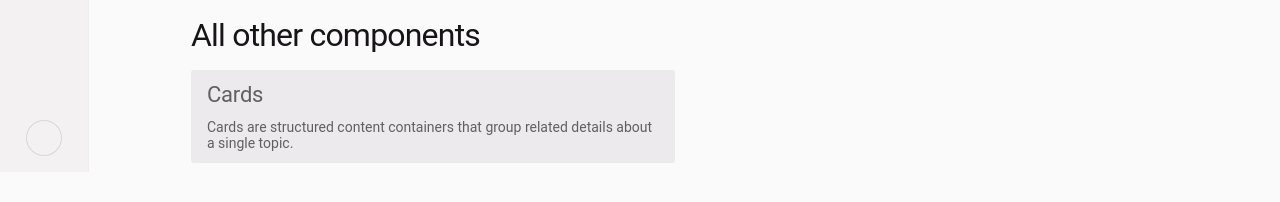
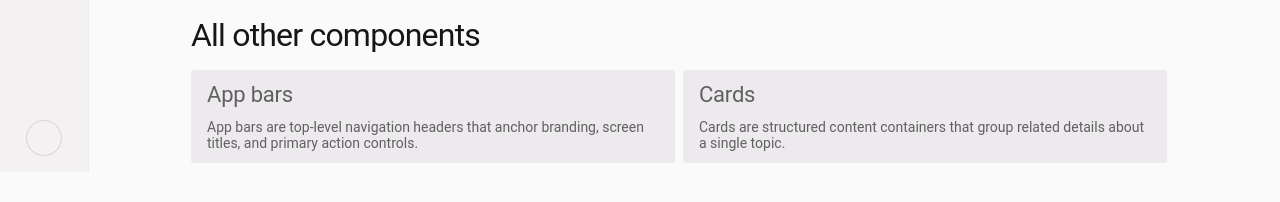
Before and after one commit to insideoutlizard/lz-ui, a SvelteKit app: page /components in a window 1280 px wide. Shown: the part 628-830 px from the top of the page. Built offline with nearby package versions, Linux system fonts and the light colour scheme; some icons are missing.

Commit message:
add app bars to component page list

```diff
--- a/src/routes/components/+page.svelte
+++ b/src/routes/components/+page.svelte
@@ -80,7 +80,18 @@
         </header>
 
         <div class="grid" data-cols="2">
-            <LzCard variant="filled" href="/components/buttons">
+            <LzCard variant="filled" href="/components/app-bars">
+                <header>
+                    <h3 class="headline">App bars</h3>
+                </header>
+
+                <p class="supporting-text">
+                    App bars are top-level navigation headers that anchor
+                    branding, screen titles, and primary action controls.
+                </p>
+            </LzCard>
+
+            <LzCard variant="filled" href="/components/cards">
                 <header>
                     <h3 class="headline">Cards</h3>
                 </header>
```
